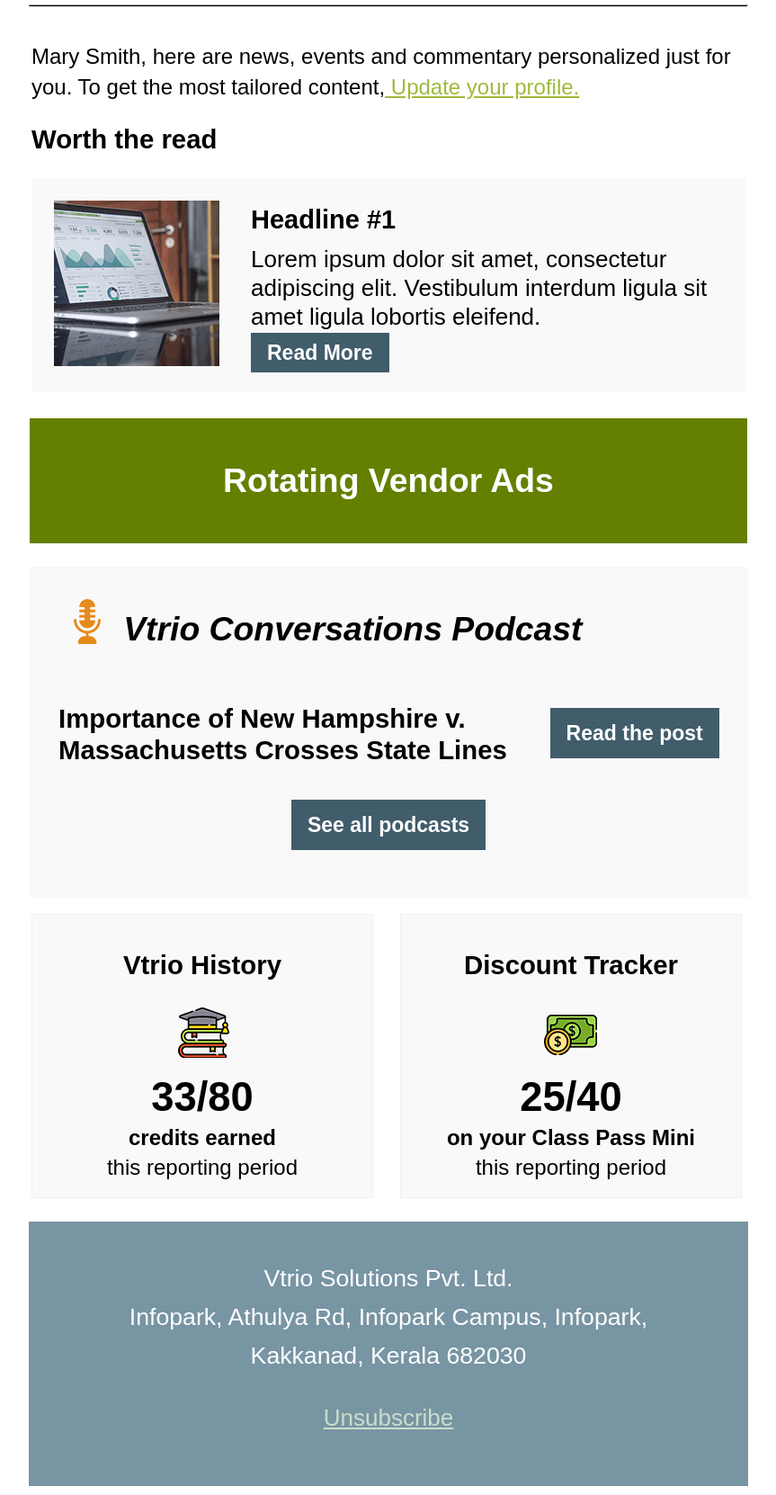
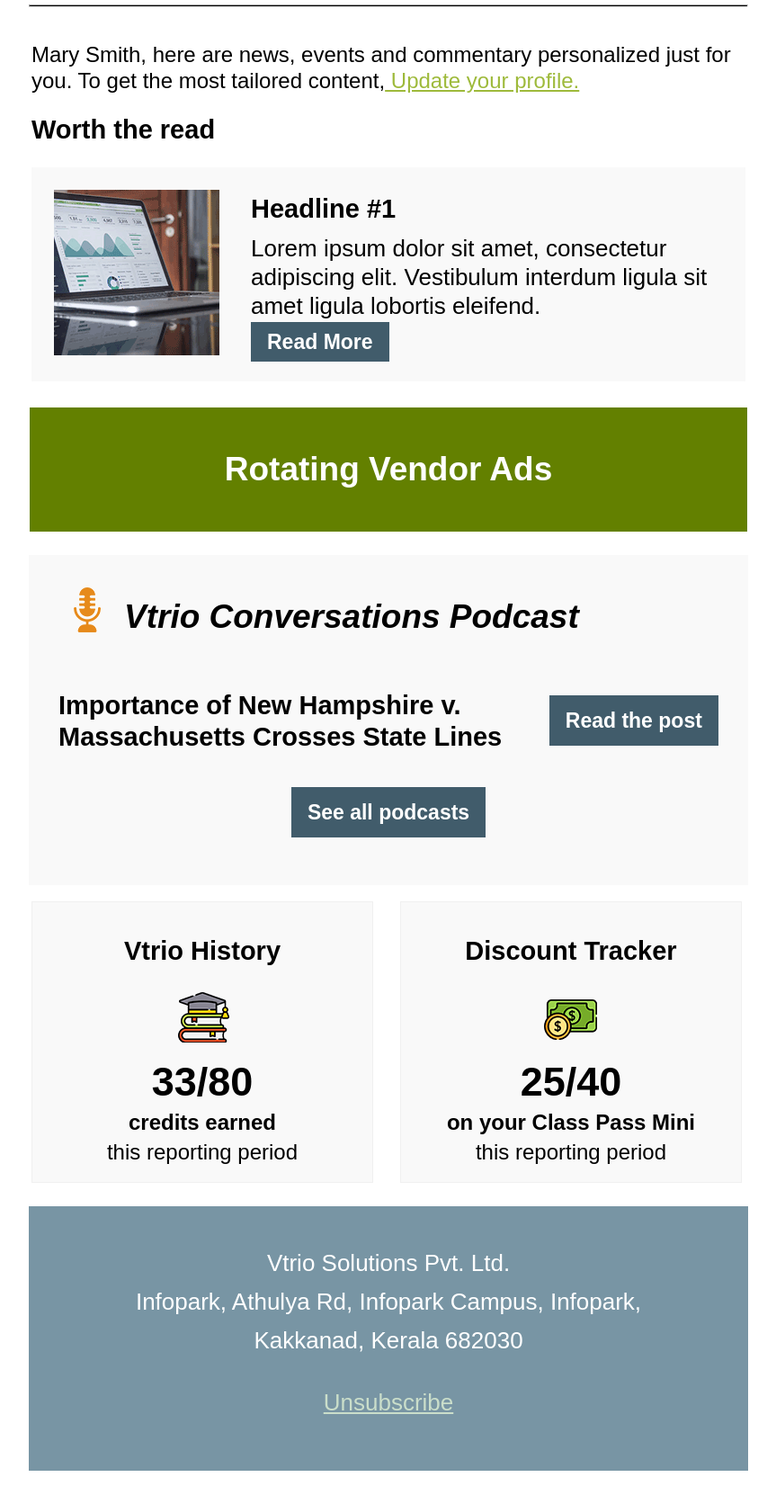
Before and after one commit to Haripriyaa199/email_template, a plain HTML site: page index.html in a window 1280 px wide. Shown: the part 148-1810 px from the top of the page at 90% size, without its empty margins (208-1071 px from the left). Drawn offline with Linux system fonts and the light colour scheme.

Commit message:
index.html

```diff
--- a/index.html
+++ b/index.html
@@ -44,9 +44,9 @@
           <tr>
             <td style="width: 596px; vertical-align: top;   " width="596">
 
-              <p style="text-align: left; font-size: 18pt; line-height: 34px; font-family: Arial, Helvetica, sans-serif; font-weight: 400; text-decoration: none; color: #000;">Mary Smith, here are news, events and commentary personalized just for you. To get the most tailored content,<a href="" style="color: #9eba3b;"><u> Update your profile.</u></a></p>
+              <p style="text-align: left; font-size: 24px; line-height: 29px; font-family: Arial, Helvetica, sans-serif; font-weight: 400; text-decoration: none; color: #000;">Mary Smith, here are news, events and commentary personalized just for you. To get the most tailored content,<a href="" style="color: #9eba3b;"><u> Update your profile.</u></a></p>
 
-                <h1 style="font-family: Arial, Helvetica, sans-serif; font-weight: bold; font-size: 22pt; text-align: left;">Worth the read</h1>
+                <h1 style="font-family: Arial, Helvetica, sans-serif; font-weight: bold; font-size: 29px; text-align: left;">Worth the read</h1>
 
 
             </td>
@@ -106,7 +106,7 @@
           <tbody>
           <tr>
             <td>
-                <h1 style="font-size: 28pt;  font-family: Arial, Helvetica, sans-serif; font-weight: bold; text-decoration: none; color: #fff;background: #638000;padding-top: 48px; padding-bottom: 48px;">Rotating Vendor Ads</h1>
+                <h1 style="font-size: 37px;  font-family: Arial, Helvetica, sans-serif; font-weight: bold; text-decoration: none; color: #fff;background: #638000;padding-top: 48px; padding-bottom: 48px;">Rotating Vendor Ads</h1>
 
             </td>
           </tr>
@@ -120,7 +120,7 @@
             <img src="images/re.png" alt="" style="    margin-left: 32px;">
           </td>
           <td>
-            <h1 style="text-align: left; font-weight: bold; font-family: Arial, Helvetica, sans-serif; font-size: 28pt;"><i>Vtrio Conversations Podcast</i></h1>
+            <h1 style="text-align: left; font-weight: bold; font-family: Arial, Helvetica, sans-serif; font-size: 37px;"><i>Vtrio Conversations Podcast</i></h1>
 
           </td>
         </tr>
@@ -131,7 +131,7 @@
       <tbody>
         <tr>
           <td>
-            <p style="text-align: left;margin-left: 30px; font-family: Arial, Helvetica, sans-serif; font-weight: bold; font-size: 22pt;line-height: 35px;">Importance of New Hampshire v.<br> Massachusetts Crosses State Lines</p>
+            <p style="text-align: left;margin-left: 30px; font-family: Arial, Helvetica, sans-serif; font-weight: bold; font-size: 29px;line-height: 35px;">Importance of New Hampshire v.<br> Massachusetts Crosses State Lines</p>
           </td>
             <td>
               <a href="" style="background: #415c6b;padding-left: 18px;padding-right: 18px;padding-top: 15px; padding-bottom: 15px; font-family: Arial, Helvetica, sans-serif; font-weight: bold; font-size: 23px; color: #fff;    margin-right: 22px;">Read the post</a>
@@ -165,7 +165,7 @@
                     <tbody>
                        <tr>
                           <td>
-                             <h1 style="font-family: Arial, Helvetica, sans-serif; font-weight: bold;font-size: 22pt;">Vtrio History</h1>
+                             <h1 style="font-family: Arial, Helvetica, sans-serif; font-weight: bold;font-size: 29px;">Vtrio History</h1>
                           </td>
                         </tr>
                            <tr>
@@ -174,17 +174,17 @@
                                </td>
                            </tr>
                            <tr>
-                            <td style="font-family: Arial, Helvetica, sans-serif; font-weight: bold;font-size: 34pt;">
+                            <td style="font-family: Arial, Helvetica, sans-serif; font-weight: bold;font-size: 45px;">
                               33/80
                             </td>
                            </tr>
                            <tr>
-                            <td style="font-family: Arial, Helvetica, sans-serif; font-weight: bold;font-size: 18pt;">
+                            <td style="font-family: Arial, Helvetica, sans-serif; font-weight: bold;font-size:24px;">
                               credits earned
                             </td>
                            </tr>
                            <tr>
-                            <td style="font-family: Arial, Helvetica, sans-serif; font-weight: 400;font-size: 18pt;">
+                            <td style="font-family: Arial, Helvetica, sans-serif; font-weight: 400;font-size: 24px;">
                               this reporting period
                             </td>
                            </tr>
@@ -204,7 +204,7 @@
                   <tbody>
                      <tr>
                         <td>
-                           <h1 style="font-family: Arial, Helvetica, sans-serif; font-weight: bold;font-size: 22pt;">Discount Tracker</h1>
+                           <h1 style="font-family: Arial, Helvetica, sans-serif; font-weight: bold;font-size: 29px;">Discount Tracker</h1>
                         </td>
                       </tr>
                          <tr>
@@ -213,17 +213,17 @@
                              </td>
                          </tr>
                          <tr>
-                          <td style="font-family: Arial, Helvetica, sans-serif; font-weight: bold;font-size: 34pt;">
+                          <td style="font-family: Arial, Helvetica, sans-serif; font-weight: bold;font-size: 45px;">
                             25/40
                           </td>
                          </tr>
                          <tr>
-                          <td style="font-family: Arial, Helvetica, sans-serif; font-weight: bold;font-size: 18pt;">
+                          <td style="font-family: Arial, Helvetica, sans-serif; font-weight: bold;font-size: 24px;">
                             on your Class Pass Mini
                           </td>
                          </tr>
                          <tr>
-                          <td style="font-family: Arial, Helvetica, sans-serif; font-weight: 400;font-size: 18pt;">
+                          <td style="font-family: Arial, Helvetica, sans-serif; font-weight: 400;font-size: 24px;">
                             this reporting period
                           </td>
                          </tr>
@@ -246,15 +246,15 @@
       <table cellspacing="10" align="center" style="padding-top: 37px;    padding-bottom: 23px; text-align: center; vertical-align: top; width: 800px; max-width: 800px; background-color: #7895a4;" width="800">
         <tbody >
           <tr >
-            <td style="font-size:20pt;  font-family: Arial, Helvetica, sans-serif; font-weight: 400; text-decoration: none; color: #ffffff;">Vtrio Solutions Pvt. Ltd.
+            <td style="font-size:26px;  font-family: Arial, Helvetica, sans-serif; font-weight: 400; text-decoration: none; color: #ffffff;">Vtrio Solutions Pvt. Ltd.
 </td>
 </tr>
 <tr >
-  <td style="font-size:20pt;  font-family: Arial, Helvetica, sans-serif; font-weight: 400; text-decoration: none; color: #ffffff;">Infopark, Athulya Rd, Infopark Campus, Infopark,
+  <td style="font-size:26px;  font-family: Arial, Helvetica, sans-serif; font-weight: 400; text-decoration: none; color: #ffffff;">Infopark, Athulya Rd, Infopark Campus, Infopark,
 </td>
 </tr>
 <tr >
-  <td style="font-size:20pt;  font-family: Arial, Helvetica, sans-serif; font-weight: 400; text-decoration: none; color: #ffffff;">Kakkanad, Kerala 682030
+  <td style="font-size:26px;  font-family: Arial, Helvetica, sans-serif; font-weight: 400; text-decoration: none; color: #ffffff;">Kakkanad, Kerala 682030
 </td>
 </tr>
 <tr >
```
